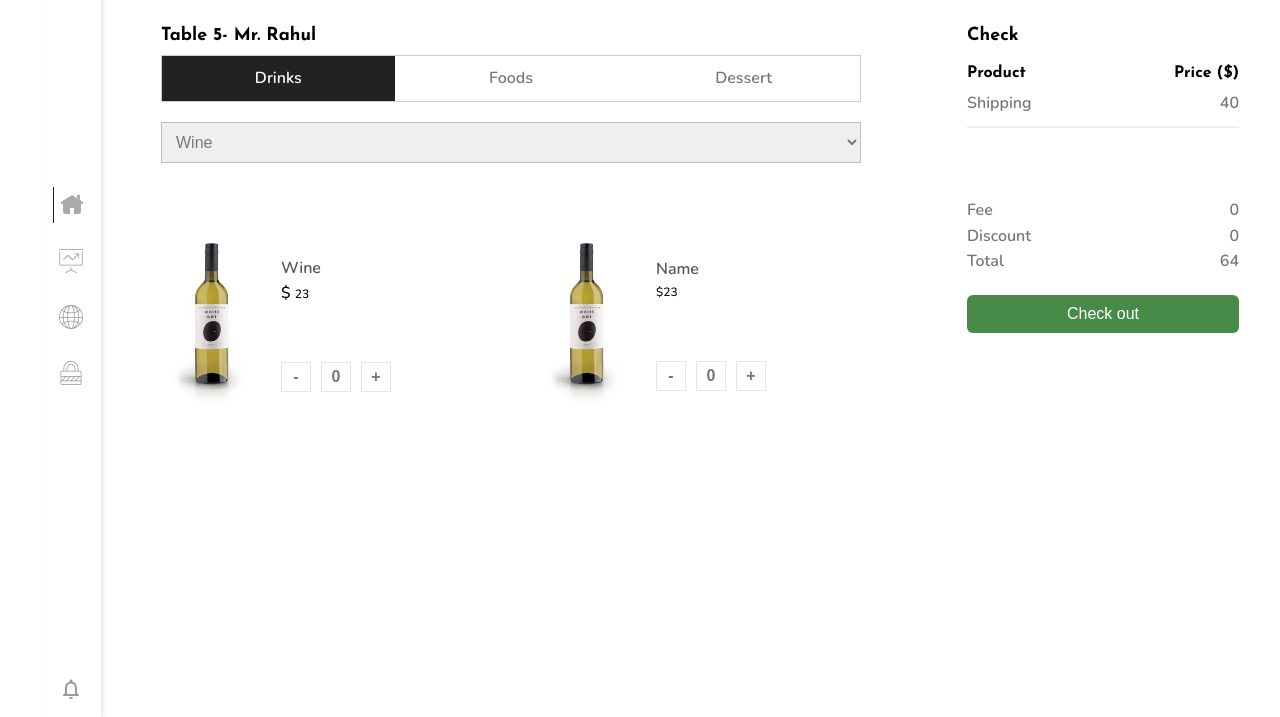
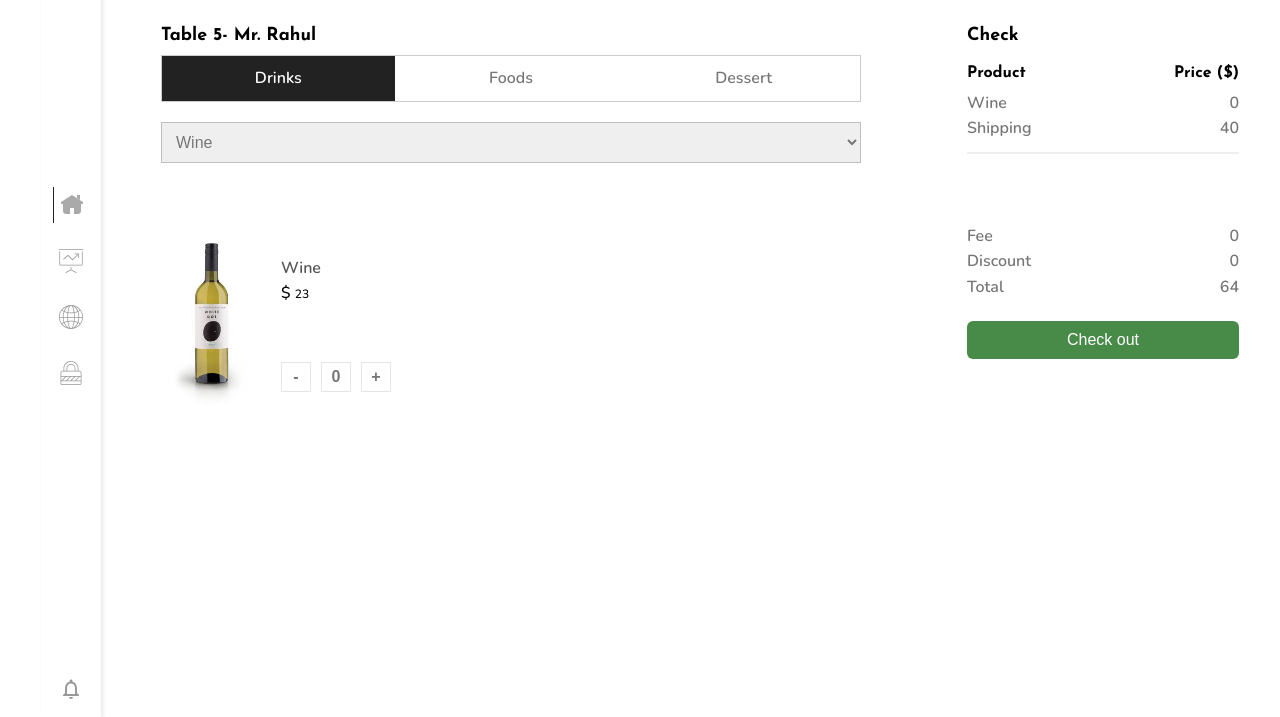
Before and after one commit to Er-Rahul-Tiwari/RecipesApp, a website: page index.html in a window 1280 px wide. Shown: the part 83-800 px from the top of the page. Drawn offline with nearby package versions, Linux system fonts and the light colour scheme.

Commit message:
--- Auto-Git Commit ---

```diff
--- a/app.js
+++ b/app.js
@@ -1,40 +1,32 @@
 
-var availableItems = 10;
-
-const decNum = (val,card__price,card__name,update__name,update__price)=>{
-  var itemVal = document.querySelector(val);
-  var itemPrice = document.querySelector(card__price);
   var card__name = document.querySelector(card__name);
   var update__name = document.querySelector(update__name);
-  var update__price = document.querySelector(update__price);
 
- update__name.innerHTML = card__name.innerHTML;
-  console.log(card__name.innerHTML);
-  // console.log(itemPrice.innerHTML);
+  var availableItems = 10;
+
+  const decNum = (val,card__price,update__price)=>{
+    var itemVal = document.querySelector(val);
+    var itemPrice = document.querySelector(card__price);
+    var update__price = document.querySelector(update__price);
 
   if (itemVal.value <= 0) {
     itemVal.value = 0;
   }else{
     itemVal.value = parseInt(itemVal.value) - 1;
-    update__price.innerHTML = parseInt(itemPrice.innerHTML) - 23;
-    console.log("item price : " + update__price.innerHTML);
+    itemPrice.innerHTML = parseInt(itemPrice.innerHTML) - 23;
   }
 }
-const incNum = (val,card__price,card__name,update__name,update__price)=>{
+const incNum = (val,card__price,update__price)=>{
   var itemVal = document.querySelector(val);
   var itemPrice = document.querySelector(card__price);
-  var card__name = document.querySelector(card__name);
-  var update__name = document.querySelector(update__name);
   var update__price = document.querySelector(update__price);
-
-  update__name.innerHTML = card__name.innerHTML;
-  // console.log(itemPrice.innerHTML)
 
   if( itemVal.value >= availableItems){
     itemVal.value = availableItems;
     alert(`Available items only ${availableItems}`);
   }else{
     itemVal.value = parseInt(itemVal.value) + 1;
-    update__price.innerHTML = parseInt(itemPrice.innerHTML) + 23;
+    itemPrice.innerHTML = parseInt(itemPrice.innerHTML) + 23;
+
   }
 }
--- a/index.html
+++ b/index.html
@@ -109,32 +109,15 @@
 
                     <div class='card__items'>
                         <button class='card__btn'
-                            onclick="decNum('.input1','.card__price','.card__name','.update__name','.update__price')">-</button>
+                            onclick="decNum('.input1','.card__price','.update__price')">-</button>
                         <input class='card__input input1' value='0' disabled>
                         <button class='card__btn'
-                            onclick="incNum('.input1','.card__price','.card__name','.update__name','.update__price')">+</button>
+                            onclick="incNum('.input1','.card__price','.update__price')">+</button>
                     </div>
                 </div>
             </div>
-            <!-- 2 -->
-            <div class='card'>
-                <img class='card__img' src='./img/2.jpg'>
 
-                <div class='card__box'>
-                    <div>
-                        <p class='card__name'>Name</p>
-                        <p class='card__price'>$23</p>
-                    </div>
-
-                    <div class='card__items'>
-                        <button class='card__btn' onclick="decNum('.input2')">-</button>
-                        <input class='card__input input2' value='0' disabled>
-                        <button class='card__btn' onclick="incNum('.input2')">+</button>
-                    </div>
-                </div>
-            </div>
         </div>
-
     </div>
 
     <!-- Right sidebar -->
@@ -148,8 +131,8 @@
                 </div>
                 <div class='mb-small'></div>
                 <div class='sidebar__table-2'>
-                    <p class='para update__name'></p>
-                    <span class='para sidebar__end update__price'></span>
+                    <p class='para update__name'>Wine</p>
+                    <span class='para sidebar__end update__price'>0</span>
                 </div>
                 <div class='sidebar__table-3 border__bottom'>
                     <p class='para'>Shipping</p>
```
